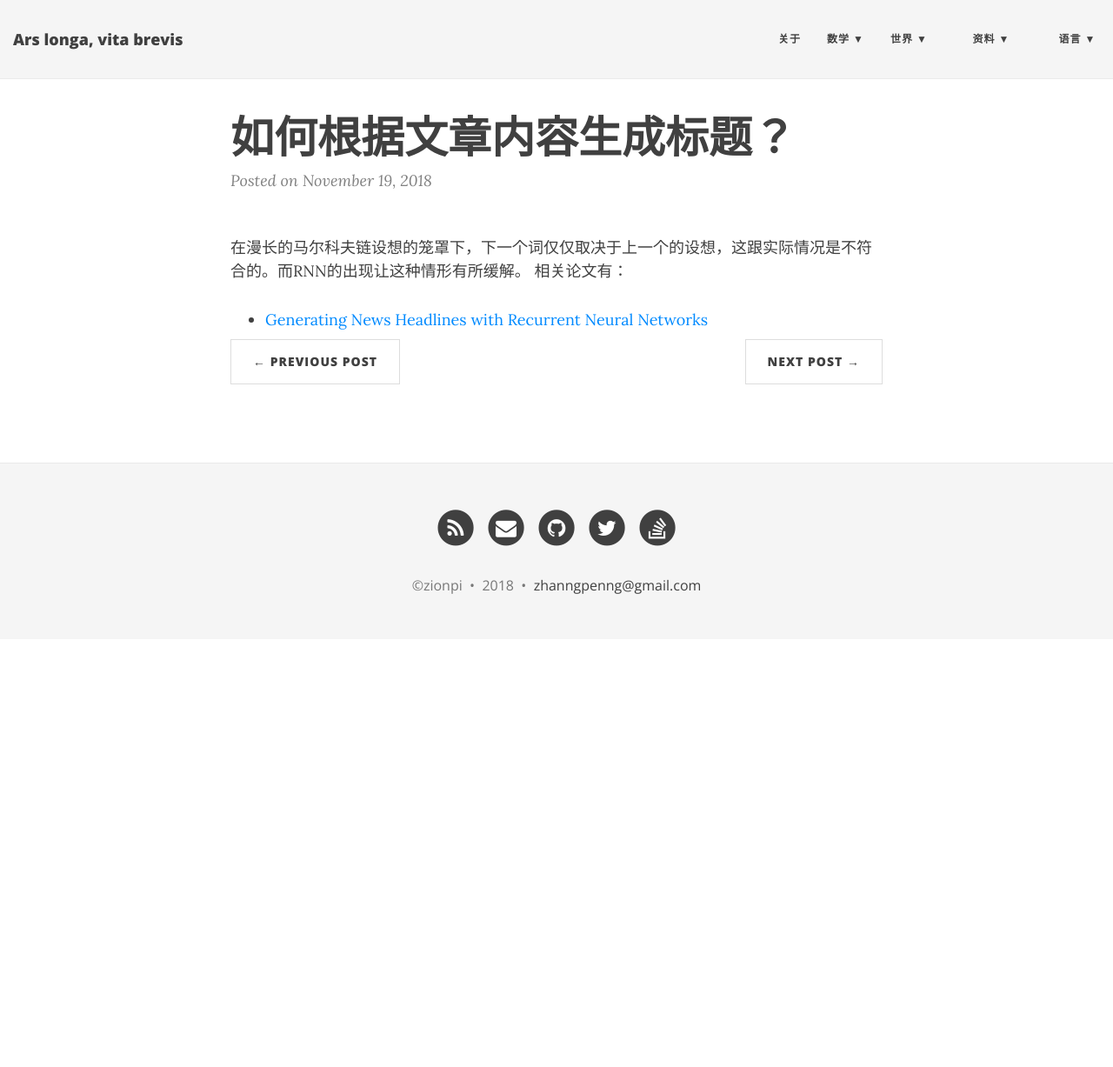
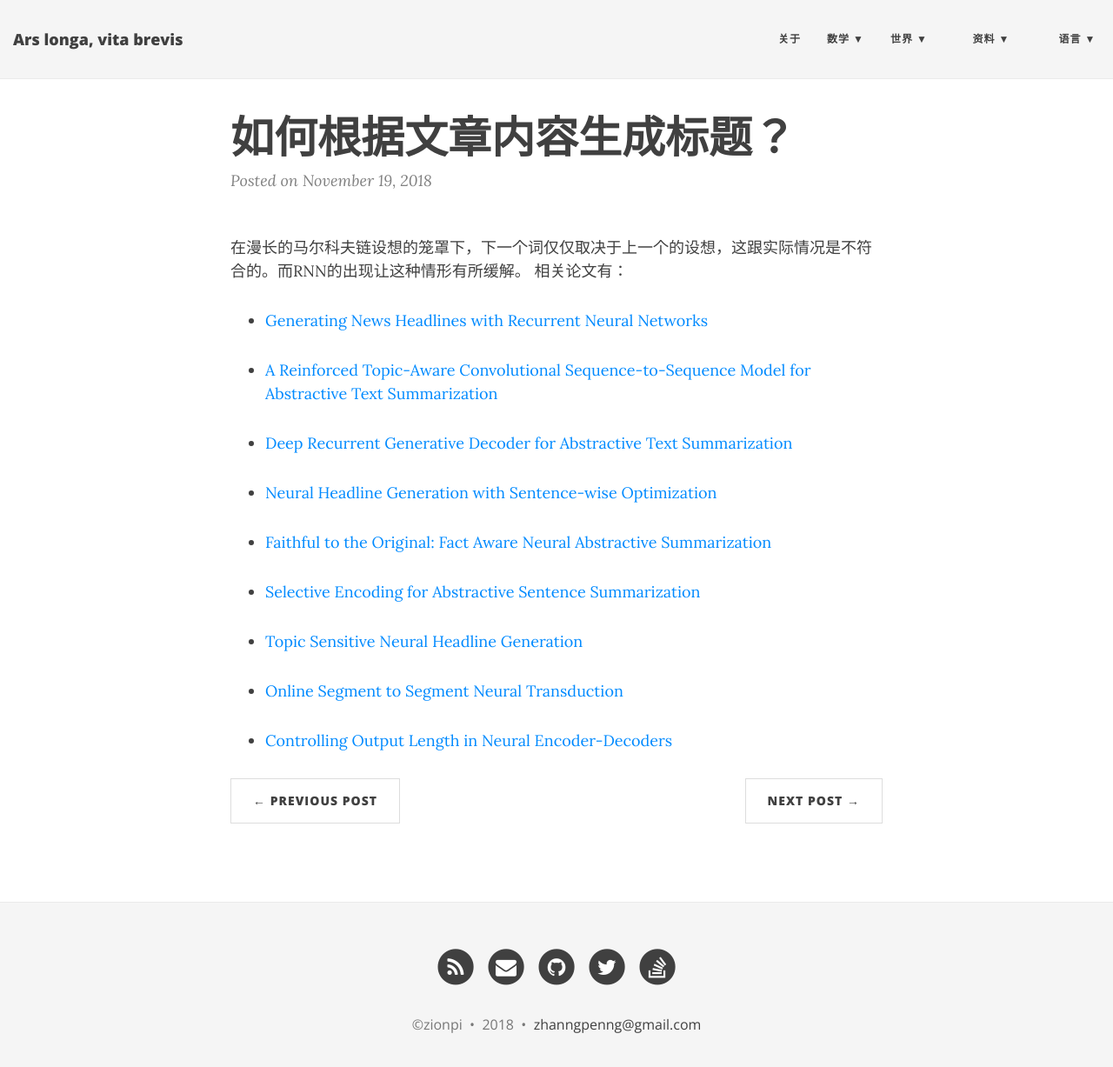
Before and after one commit to ZionPi/zionpi.github.io, a Jekyll site: the page built from _posts/2018-11-19-generate-title-from-dataset.md, in a window 1280 px wide and 1240 px high. Shown: the top 1227 px of the window at 87% size. Built offline with Jekyll 4.4.1, drawn with Linux system fonts in a browser that asks for light colours; nearby versions of some CDN libraries.

Commit message:
Update 2018-11-19-generate-title-from-dataset.md

```diff
--- a/_posts/2018-11-19-generate-title-from-dataset.md
+++ b/_posts/2018-11-19-generate-title-from-dataset.md
@@ -7,3 +7,19 @@ title: 如何根据文章内容生成标题？
 
 - [Generating News Headlines with Recurrent Neural
 Networks](https://nlp.stanford.edu/courses/cs224n/2015/reports/1.pdf)
+
+- [A Reinforced Topic-Aware Convolutional Sequence-to-Sequence Model for Abstractive Text Summarization](https://arxiv.org/pdf/1805.03616.pdf)
+
+- [Deep Recurrent Generative Decoder for Abstractive Text Summarization](https://arxiv.org/pdf/1708.00625.pdf)
+
+- [Neural Headline Generation with Sentence-wise Optimization](https://arxiv.org/pdf/1604.01904.pdf)
+
+- [Faithful to the Original: Fact Aware Neural Abstractive Summarization](https://arxiv.org/pdf/1711.04434.pdf)
+
+- [Selective Encoding for Abstractive Sentence Summarization](https://arxiv.org/pdf/1704.07073.pdf)
+
+- [Topic Sensitive Neural Headline Generation](https://arxiv.org/pdf/1608.05777.pdf)
+
+- [Online Segment to Segment Neural Transduction](https://arxiv.org/pdf/1609.08194.pdf)
+
+- [Controlling Output Length in Neural Encoder-Decoders](https://arxiv.org/pdf/1609.09552.pdf)
```
